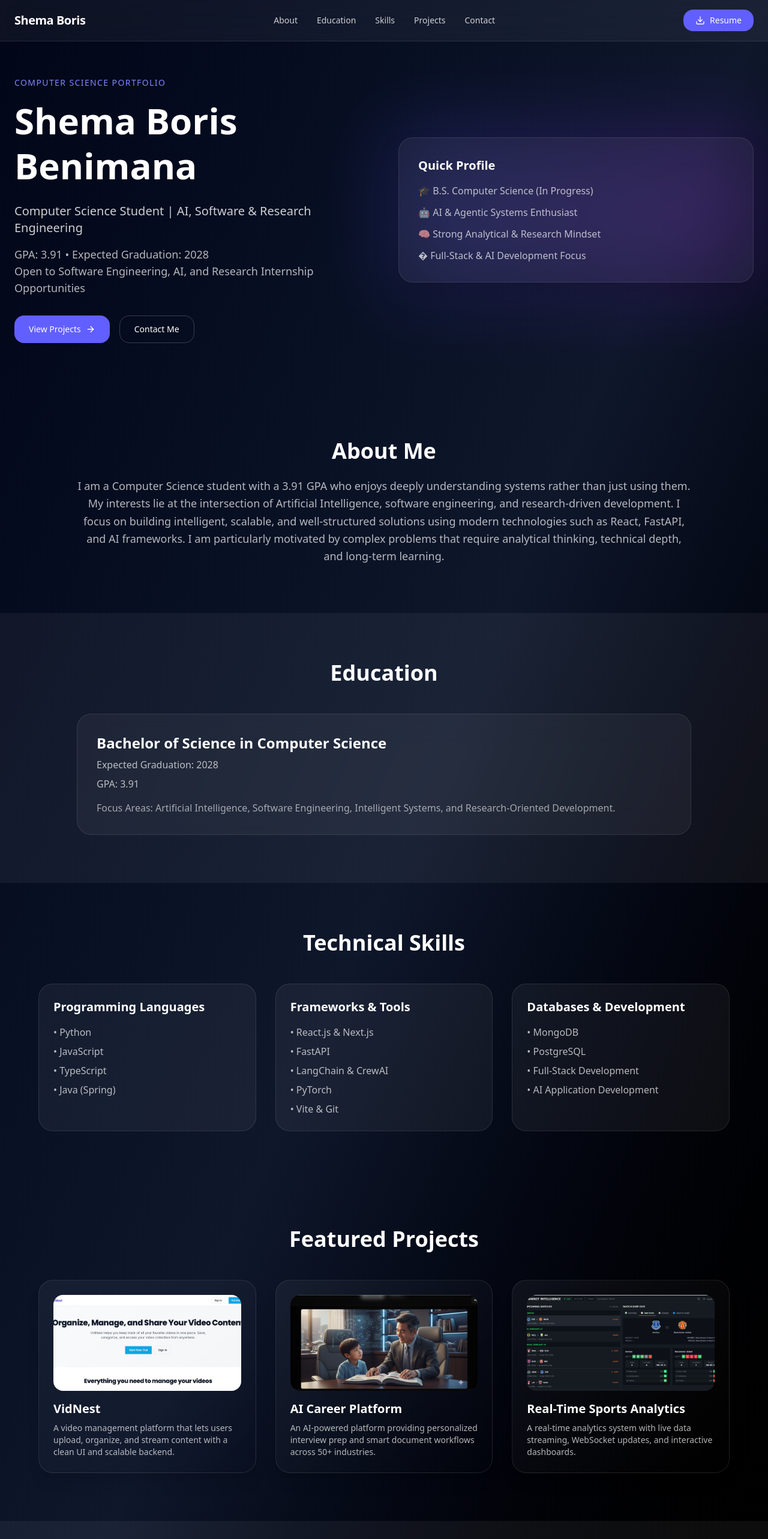
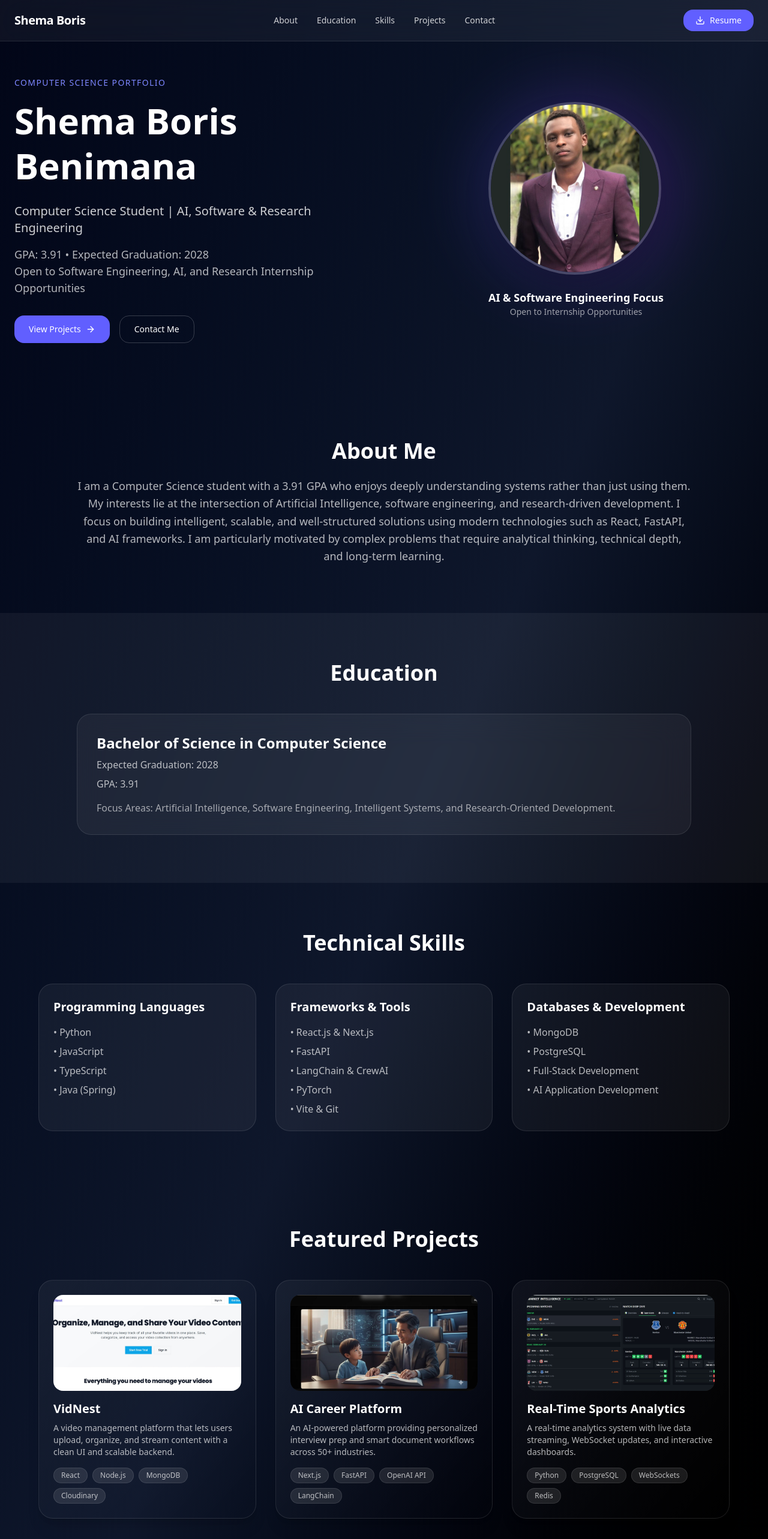
Before and after one commit to shema-boris/My_Portfolio, a React (Vite) app: page / in a window 1280 px wide. Shown: the top 2566 px of the page at 60% size. Built offline with nearby package versions, Linux system fonts and the light colour scheme.

Commit message:
Added profile picture and edited projects tools

```diff
--- a/src/components/Hero.jsx
+++ b/src/components/Hero.jsx
@@ -48,17 +48,20 @@ const Hero = () => {
           initial={{ opacity: 0, scale: 0.9 }}
           animate={{ opacity: 1, scale: 1 }}
           transition={{ duration: 0.8 }}
-          className="relative"
+          className="relative flex justify-center"
         >
-          <div className="absolute -inset-4 bg-gradient-to-r from-indigo-500 to-purple-600 blur-3xl opacity-20 rounded-3xl" />
-          <div className="relative bg-white/5 border border-white/10 backdrop-blur-xl rounded-3xl shadow-2xl p-8">
-            <h3 className="text-xl font-semibold mb-4">Quick Profile</h3>
-            <ul className="space-y-3 text-white/70">
-              <li>🎓 B.S. Computer Science (In Progress)</li>
-              <li>🤖 AI &amp; Agentic Systems Enthusiast</li>
-              <li>🧠 Strong Analytical &amp; Research Mindset</li>
-              <li>� Full-Stack &amp; AI Development Focus</li>
-            </ul>
+          <div className="absolute w-72 h-72 bg-gradient-to-r from-indigo-500 to-purple-600 blur-3xl opacity-30 rounded-full" />
+
+          <div className="relative">
+            <img
+              src="/ProfilePic.jpg"
+              alt="Shema Boris Benimana"
+              className="w-72 h-72 object-cover rounded-full border-4 border-white/20 shadow-2xl"
+            />
+            <div className="mt-6 text-center">
+              <p className="text-lg font-semibold">AI &amp; Software Engineering Focus</p>
+              <p className="text-white/60 text-sm">Open to Internship Opportunities</p>
+            </div>
           </div>
         </motion.div>
       </div>
--- a/src/components/Projects.jsx
+++ b/src/components/Projects.jsx
@@ -8,6 +8,7 @@ const projects = [
       'A video management platform that lets users upload, organize, and stream content with a clean UI and scalable backend.',
     image: '/Vidnest.JPG',
     link: 'https://vidnest-ten.vercel.app/',
+    tools: ['React', 'Node.js', 'MongoDB', 'Cloudinary'],
   },
   {
     title: 'AI Career Platform',
@@ -15,6 +16,7 @@ const projects = [
       'An AI-powered platform providing personalized interview prep and smart document workflows across 50+ industries.',
     image: '/stepwise.JPG',
     link: 'https://stepwise-delta.vercel.app/',
+    tools: ['Next.js', 'FastAPI', 'OpenAI API', 'LangChain'],
   },
   {
     title: 'Real-Time Sports Analytics',
@@ -22,6 +24,7 @@ const projects = [
       'A real-time analytics system with live data streaming, WebSocket updates, and interactive dashboards.',
     image: '/PL Intelligence.JPG',
     link: 'https://pl-analysis.vercel.app/',
+    tools: ['Python', 'PostgreSQL', 'WebSockets', 'Redis'],
   },
 ];
 
@@ -54,8 +57,9 @@ const Projects = () => {
               >
                 <Wrapper
                   {...wrapperProps}
-                  className={`block bg-gradient-to-br from-white/5 to-white/0 border border-white/10 rounded-3xl hover:-translate-y-2 transition duration-300 shadow-xl p-6${project.link ? ' cursor-pointer' : ''}`}
+                  className={`block bg-gradient-to-br from-white/5 to-white/0 border border-white/10 rounded-3xl hover:-translate-y-2 transition duration-300 shadow-xl p-6 flex flex-col justify-between h-full${project.link ? ' cursor-pointer' : ''}`}
                 >
+                  <div>
                     <div className="h-40 rounded-2xl bg-white/10 mb-4 overflow-hidden">
                       {project.image && (
                         <img
@@ -66,7 +70,19 @@ const Projects = () => {
                       )}
                     </div>
                     <h3 className="text-xl font-semibold mb-2">{project.title}</h3>
-                  <p className="text-white/70 text-sm">{project.description}</p>
+                    <p className="text-white/70 text-sm mb-4">{project.description}</p>
+                  </div>
+
+                  <div className="flex flex-wrap gap-2">
+                    {project.tools.map((tool, index) => (
+                      <span
+                        key={index}
+                        className="text-xs px-3 py-1 rounded-full bg-white/10 border border-white/10 text-white/70"
+                      >
+                        {tool}
+                      </span>
+                    ))}
+                  </div>
                 </Wrapper>
               </motion.div>
             );
```
Lines whose indentation alone changed are shown as unchanged.
